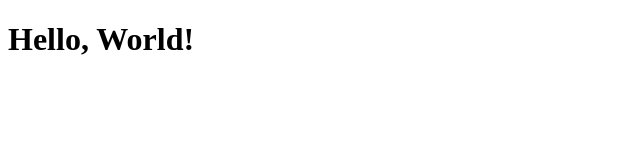
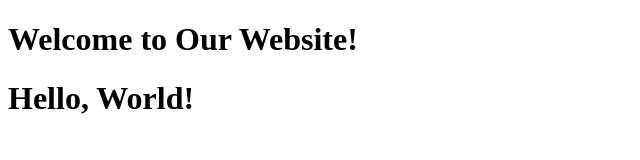
Before and after one commit to Kalsoom-pro/website, a plain HTML site: page index.html in a window 1280 px wide. Shown: the whole page, without its empty margins (0-640 px from the left). Drawn offline with Linux system fonts and the light colour scheme.

Commit message:
Updating heading

```diff
--- a/index.html
+++ b/index.html
@@ -13,7 +13,7 @@
 </head>
 
 <body>
-
+<h1>Welcome to Our Website!</h1>
 <h1>Hello, World!</h1>
 
 </body>
```
